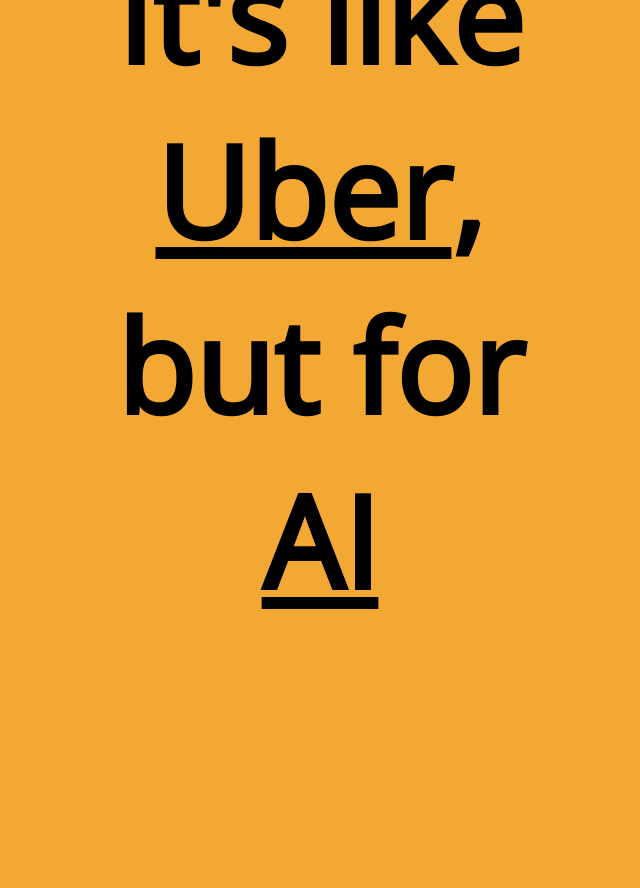
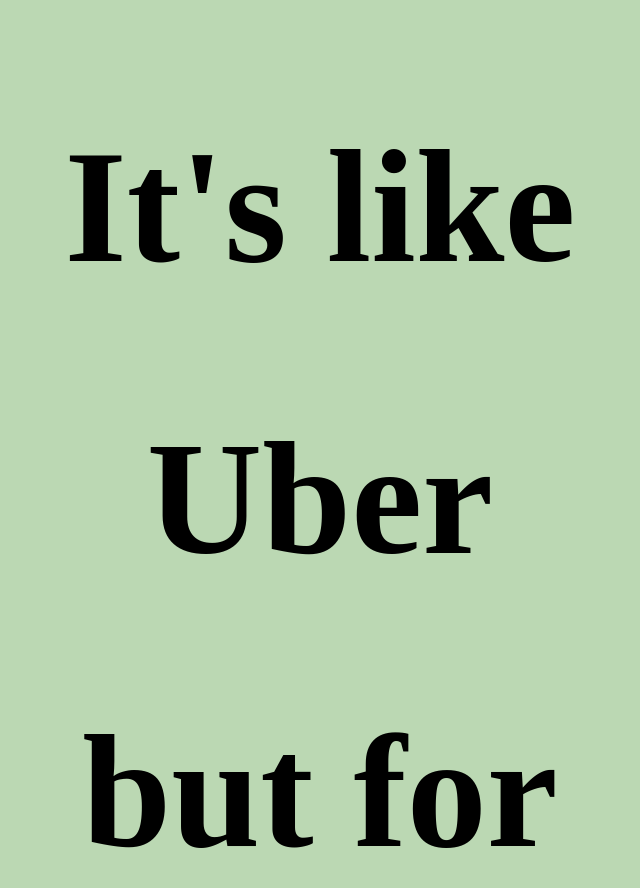
Before and after one commit to rzhade3/StartupSimulator, a plain HTML site: page index.html in a window 1280 px wide. Shown: the top 888 px of the page, without its empty margins (320-960 px from the left). Before the commit the page ends 800 px from the top, so only its background shows below. Drawn offline with nearby package versions, Linux system fonts and the light colour scheme; a small style sheet from the web is missing.

Commit message:
Made it look nice and better CSS support

```diff
--- a/index.html
+++ b/index.html
@@ -1,15 +1,17 @@
-<html>
+<html lang="en">
 <head>
-	<link rel="stylesheet" src="https://maxcdn.bootstrapcdn.com/bootstrap/3.3.7/css/bootstrap.min.css"/>
-	<link href="https://fonts.googleapis.com/css?family=Open+Sans" rel="stylesheet">
+	<meta charset="utf-8">
+	<link rel="stylesheet" href="https://cdn.rawgit.com/milligram/milligram/master/dist/milligram.min.css">
 	<link rel="stylesheet" href="style.css">
 	<title>Startup Pitch Simulator</title>
 </head>
 <body>
 	<div class="full">
-		<h1> </h1>
+		<h1> It's like </h1>
+		<h1><strong id="company">  <strong> </h1>
+		<h1> but for </h1>
+		<h1><strong id="technology">  <strong> </h1>
 	</div>
-<!-- 	<button> New Startup! </button> -->
 	<script src="https://ajax.googleapis.com/ajax/libs/jquery/3.2.1/jquery.min.js"></script>
 	<script src="index.js"></script>
 </body>
--- a/index.js
+++ b/index.js
@@ -3,12 +3,17 @@
 
 $("body").click(function() {
 	randomize();
+}).keypress(function(e) {
+	randomize();
 });
 
 function randomize() {
 	var comp = companies[Math.floor(Math.random() * companies.length)];
+	$("#company").html(comp);
 	var buzz = buzzwords[Math.floor(Math.random() * buzzwords.length)];
-	var string = "It's like <br><u>" + comp + "</u>,<br> but for <br><u>" + buzz + "</u>";
+	$("#technology").html(buzz);
+	// var string = "It's like <br><strong>" + comp + ",</u><br> but for <br><u>" + buzz + "</u>";
+
 	$("h1").html(string);
 }
 
--- a/style.css
+++ b/style.css
@@ -1,18 +1,17 @@
 body {
-	background-color: #f2a832;
-	font-family: 'Open Sans', sans-serif;
-	font-size: 4em;
+	background-color: #bbd8b3;
 	max-height: 100vh;
-	overflow: hidden;
+	display: flex;
 }
 
-/*div {
-	vertical-align: middle;
-}*/
+h1 {
+	font-size: 10em;
+	color: black;
+	text-align: center;
+}
 
 .full {
-	margin-top:-10vh;
-	text-align: center;
-	/*vertical-align: middle;*/
-/*	resize: vertical;*/
+	margin: auto;
+	flex-direction: column;
+	align-content: center;
 }
```
